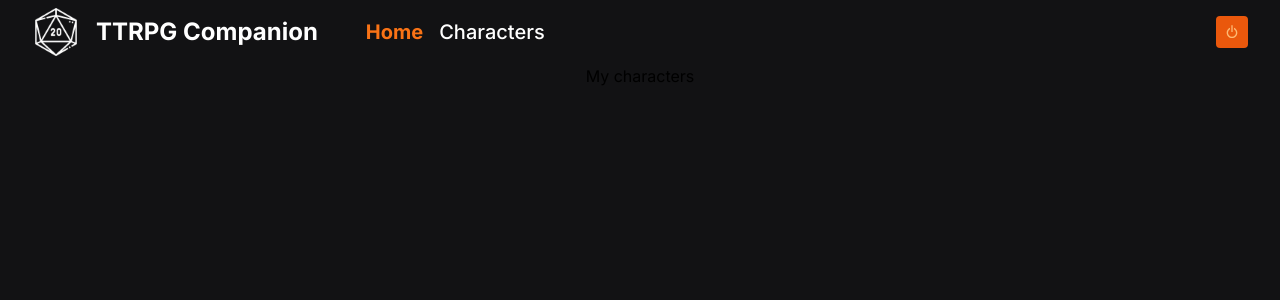
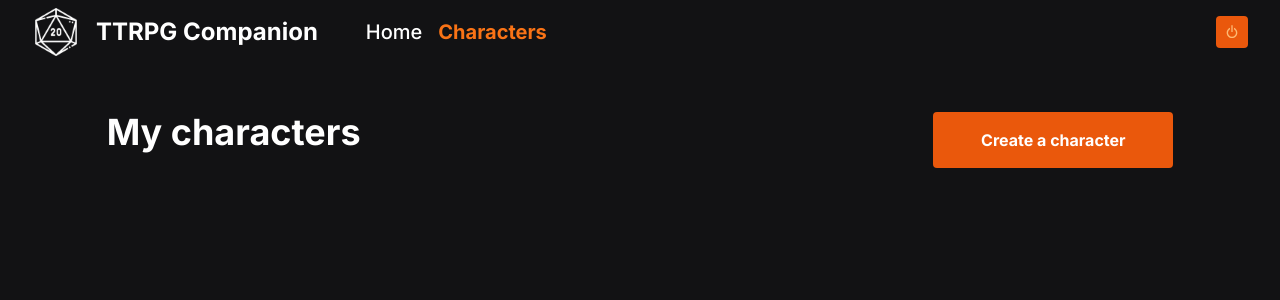
Before and after one commit to mateusflorez/rpg-companion, a React (Vite) app in the folder web/: page /characters in a window 1280 px wide. Shown: the top 300 px of the page. Built offline with nearby package versions, Linux system fonts and the light colour scheme.

Commit message:
🎨 Header current page logic improvement

```diff
--- a/web/src/components/Header.tsx
+++ b/web/src/components/Header.tsx
@@ -3,11 +3,7 @@ import { Link } from 'react-router-dom'
 import Logo from '../assets/d20.png'
 import Logout from './Logout'
 
-function Header({ changePage, currentPage }: { changePage: Function, currentPage: String }) {
-
-    function changeCurrentChat(page: String) {
-        changePage(page)
-    }
+function Header({ currentPage }: { currentPage: String }) {
 
     return (
         <div className='w-full py-4 flex justify-between items-center px-8 h-16 bg-dark'>
@@ -15,8 +11,8 @@ function Header({ changePage, currentPage }: { changePage: Function, currentPage
                 <img src={Logo} className='h-12' />
                 <Link to={"/"} className="text-white font-bold text-2xl" >TTRPG Companion</Link>
                 <div className="pl-8 flex items-center gap-4">
-                    <Link onClick={() => { changeCurrentChat("dashboard") }} to={"/"} className={`${currentPage == "dashboard" ? "text-orange-500 font-bold" : "text-white font-medium"} text-xl cursor-pointer`} >Home</Link>
-                    <Link onClick={() => { changeCurrentChat("characters") }} to={"/characters"} className={`${currentPage == "characters" ? "text-orange-500 font-bold" : "text-white font-medium"} text-xl cursor-pointer`} >Characters</Link>
+                    <Link to={"/"} className={`${currentPage == "dashboard" ? "text-orange-500 font-bold" : "text-white font-medium"} text-xl cursor-pointer`} >Home</Link>
+                    <Link to={"/characters"} className={`${currentPage == "characters" ? "text-orange-500 font-bold" : "text-white font-medium"} text-xl cursor-pointer`} >Characters</Link>
                 </div>
             </div>
             <div className="flex items-center">
--- a/web/src/pages/Characters.tsx
+++ b/web/src/pages/Characters.tsx
@@ -1,7 +1,13 @@
+import { Link } from "react-router-dom"
+
 function Characters() {
     return (
-        <div>
-            My characters
+        <div className="pt-12 flex w-5/6">
+            <div className="flex flex-row justify-between w-full" >
+                <h1 className="text-white font-bold text-4xl">My characters</h1>
+                <Link to={"/"}><button className="w-60 bg-orange-600 rounded font-bold text-white py-4 px-8 border-none cursor-pointer transition hover:bg-orange-900">Create a character</button></Link>
+
+            </div>
         </div>
     )
 }
--- a/web/src/pages/Static.tsx
+++ b/web/src/pages/Static.tsx
@@ -1,4 +1,5 @@
-import { useState } from "react"
+import { useEffect, useState } from "react"
+import { useLocation } from "react-router-dom"
 import Header from "../components/Header"
 import Characters from "./Characters"
 import Dashboard from "./Dashboard"
@@ -6,19 +7,21 @@ import Dashboard from "./Dashboard"
 function Static({ page }: { page: String }) {
     const [pageSelected, setPageSelected] = useState<String>("dashboard")
 
+    const location = useLocation
+
+    useEffect(() => {
+        setPageSelected(page)
+    }, [location, page])
+
     const handlePageChange = (page: String) => {
-        setPageSelected(page)
+
     }
 
     return (
         <div className="h-screen w-full overflow-auto bg-dark flex flex-col items-center">
-            <Header changePage={handlePageChange} currentPage={pageSelected} />
-            {page === "dashboard" ? (
-                <Dashboard />
-            ) : null}
-            {page === "characters" ? (
-                <Characters />
-            ) : null}
+            <Header currentPage={pageSelected} />
+            {page === "dashboard" && <Dashboard />}
+            {page === "characters" && <Characters />}
         </div>
     )
 }
```
